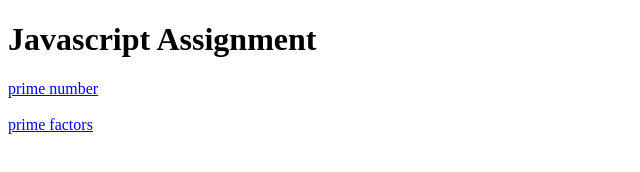
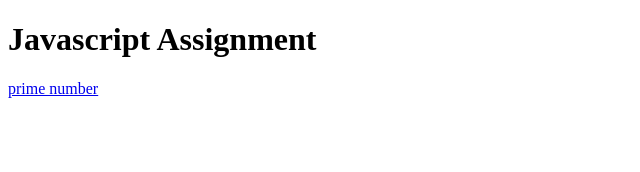
Before and after one commit to swathipoojary99/sangamone-javascript, a plain HTML site: page index.html in a window 1280 px wide. Shown: the whole page, without its empty margins (0-640 px from the left). Drawn offline with Linux system fonts and the light colour scheme.

Commit message:
Update index.html

```diff
--- a/index.html
+++ b/index.html
@@ -6,7 +6,7 @@
     <h1> Javascript Assignment</h1>
 	<div class="projects">
     <a href="project1\primenumber.html">prime number</a><br><br>
-		<a href="project2\primefactor">prime factors</a><br><br>
+
 
 	</div>
 
```
